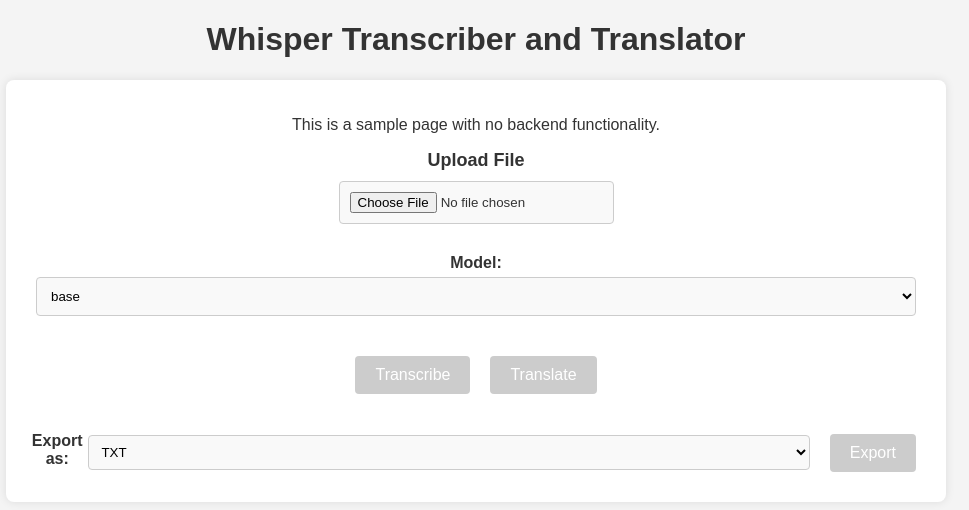
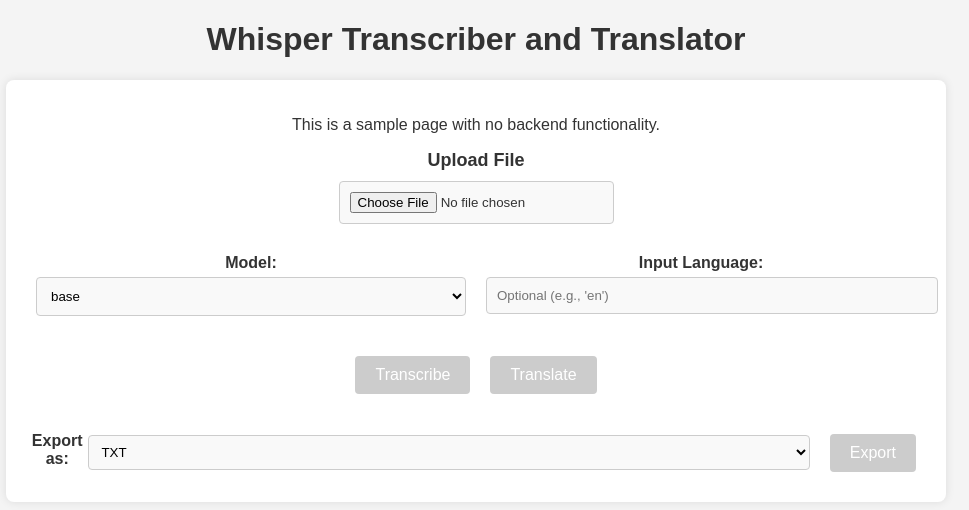
Before and after one commit to NotYuSheng/Transcribe-Translate, a React (Create React App) app in the folder frontend/: page / in a window 1280 px wide. Shown: the top 510 px of the page, without its empty margins (164-1133 px from the left). Built offline with nearby package versions, Linux system fonts and the light colour scheme.

Commit message:
Update Transcriber.js

```diff
--- a/frontend/src/Transcriber.js
+++ b/frontend/src/Transcriber.js
@@ -5,10 +5,9 @@
 const Transcriber = () => {
     const [file, setFile] = useState(null);
     const [mediaURL, setMediaURL] = useState(null);
-    const [transcription] = useState([]);
-    const [translation] = useState([]);
     const [models] = useState(["base", "large", "tiny"]);  // Static list of models
     const [selectedModel, setSelectedModel] = useState("base");
+    const [inputLanguage, setInputLanguage] = useState("");  // Bring back input language field
     const [exportFormat, setExportFormat] = useState("txt");
 
     const handleFileChange = (e) => {
@@ -82,6 +81,16 @@
                         ))}
                     </select>
                 </div>
+
+                <div className="input-group">
+                    <label>Input Language: </label>
+                    <input
+                        type="text"
+                        placeholder="Optional (e.g., 'en')"
+                        value={inputLanguage}
+                        onChange={(e) => setInputLanguage(e.target.value)}
+                    />
+                </div>
             </div>
 
             <div className="action-buttons">
```
